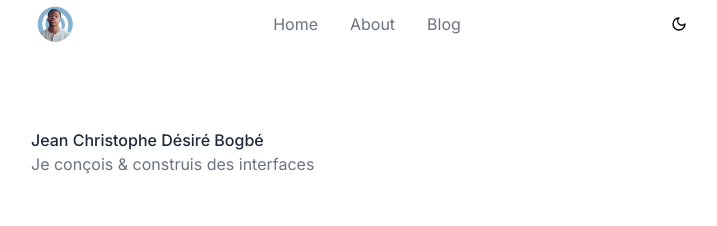
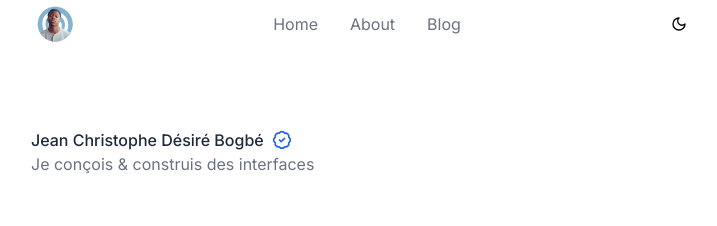
Before and after one commit to jeanchristophe-Git/Portfolio, a Next.js app: page / in a window 1280 px wide. Shown: the top 226 px of the page, without its empty margins (273-990 px from the left). Built offline with nearby package versions, Linux system fonts and the light colour scheme.

Commit message:
add certification badge

```diff
--- a/components/header.js
+++ b/components/header.js
@@ -3,13 +3,18 @@ import NavSection from "./nav";
 import ProjectSection from "./project";
 import TechnoSection from "./techno";
 
+//icons
+import { BadgeCheck } from "lucide-react";
 
 export default function HeaderSection() {
   return (
     <div>
       <NavSection/>
-      <div className=" ml-5 md:ml-0 mt-32   " >
-        <h1 className=" font-medium text-slate-800 dark:text-slate-200  " >Jean Christophe Désiré Bogbé</h1>
+      <div className=" ml-5 md:ml-0 mt-32 w-full   " >
+        <div className="flex space-x-2 items-center " >
+        <h1 className="  font-medium text-slate-800 dark:text-slate-200  " >Jean Christophe Désiré Bogbé </h1>
+        <BadgeCheck  className=" w-5 text-blue-600  "  />
+        </div>
         <p className="text-gray-500" >Je conçois & construis des interfaces </p>
       </div>
       <ProjectSection />
```
